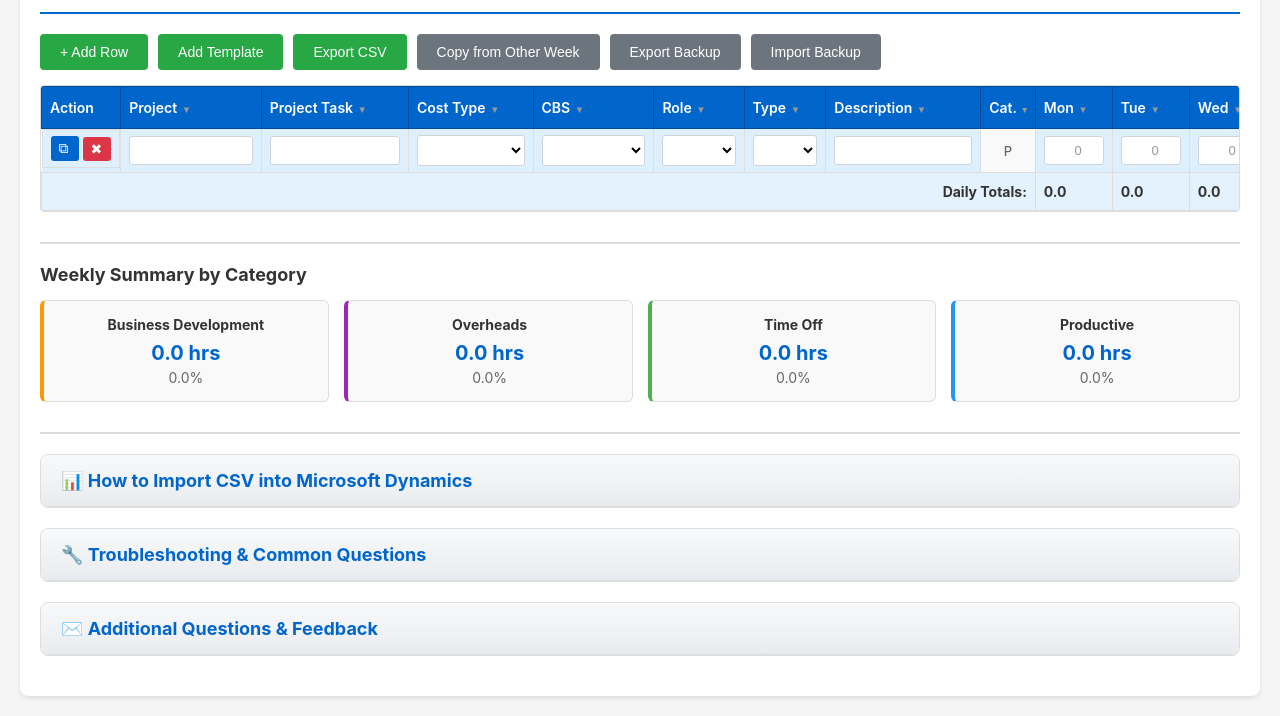
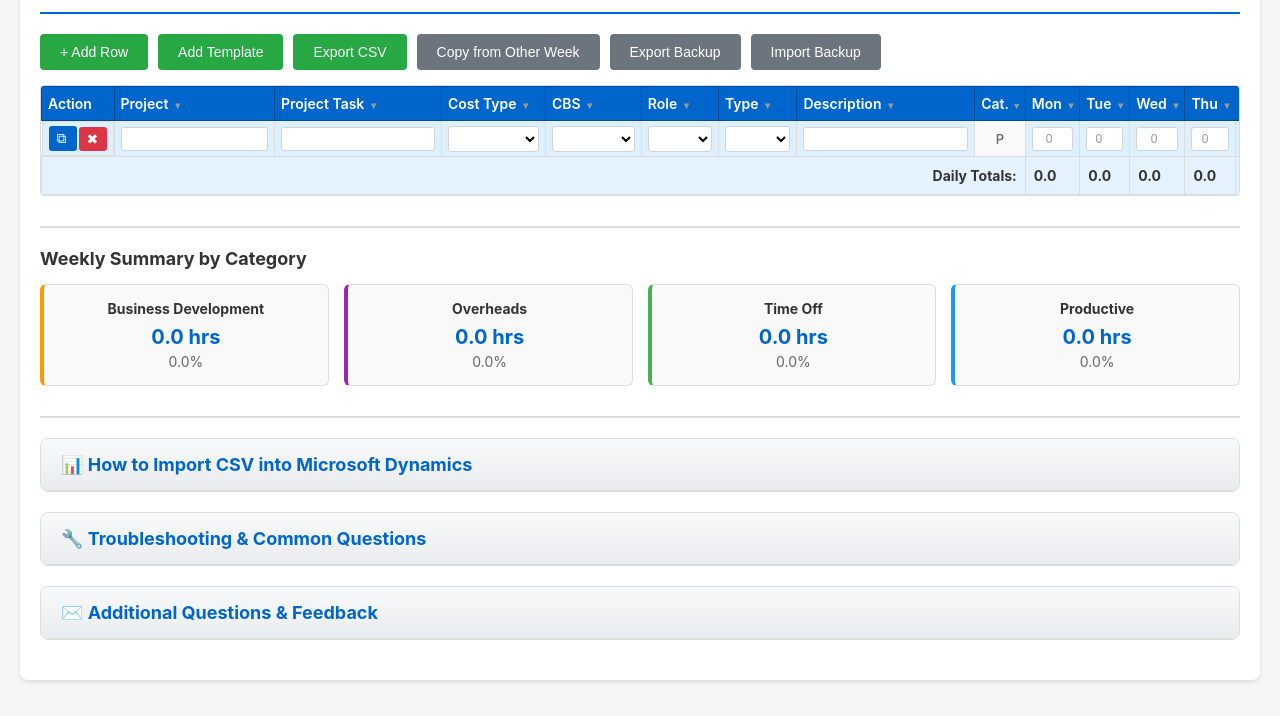
Before and after one commit to chrisleaman/kbr-timesheet, a plain HTML site: page index.html in a window 1280 px wide. Shown: the part 156-872 px from the top of the page. Drawn offline with Linux system fonts and the light colour scheme.

Commit message:
Improve spacing, padding and column widths

```diff
--- a/index.html
+++ b/index.html
@@ -168,7 +168,7 @@
         table {
             width: 100%;
             border-collapse: collapse;
-            min-width: 1600px;
+            min-width: 1400px;
         }
 
         thead {
@@ -181,7 +181,7 @@
         th {
             background-color: #0066cc;
             color: white;
-            padding: 12px 8px;
+            padding: 8px 6px;
             text-align: left;
             font-weight: 600;
             border: 1px solid #004c99;
@@ -189,7 +189,7 @@
         }
 
         td {
-            padding: 6px 8px;
+            padding: 4px 6px;
             border: 1px solid #ddd;
         }
 
@@ -216,10 +216,10 @@
 
         input, select {
             width: 100%;
-            padding: 6px;
+            padding: 4px 5px;
             border: 1px solid #ced4da;
             border-radius: 3px;
-            font-size: 13px;
+            font-size: 12px;
             background-color: #ffffff; /* Solid white background for readability */
         }
 
@@ -229,7 +229,7 @@
         }
 
         input.hours-input {
-            width: 60px;
+            width: 100%;
             text-align: right;
         }
 
@@ -306,7 +306,7 @@
 
         .action-cell {
             display: flex;
-            gap: 4px;
+            gap: 2px;
             align-items: center;
             white-space: nowrap;
         }
@@ -356,7 +356,7 @@
 
         /* Category Column */
         .cat-col {
-            width: 50px;
+            width: 40px;
             text-align: center;
         }
 
@@ -1146,53 +1146,53 @@
             <table id="timesheetTable">
                 <thead>
                     <tr>
-                        <th style="width: 80px;">Action</th>
-                        <th style="width: 200px;" class="sortable" onclick="app.sortColumn('project')" aria-sort="none">
+                        <th style="width: 60px;">Action</th>
+                        <th style="width: 210px;" class="sortable" onclick="app.sortColumn('project')" aria-sort="none">
                             Project <span id="sort-project" class="sort-indicator">▾</span>
                         </th>
-                        <th style="width: 180px;" class="sortable" onclick="app.sortColumn('projectTask')" aria-sort="none">
+                        <th style="width: 200px;" class="sortable" onclick="app.sortColumn('projectTask')" aria-sort="none">
                             Project Task <span id="sort-projectTask" class="sort-indicator">▾</span>
                         </th>
-                        <th style="width: 150px;" class="sortable" onclick="app.sortColumn('costType')" aria-sort="none">
+                        <th style="width: 110px;" class="sortable" onclick="app.sortColumn('costType')" aria-sort="none">
                             Cost Type <span id="sort-costType" class="sort-indicator">▾</span>
                         </th>
-                        <th style="width: 180px;" class="sortable" onclick="app.sortColumn('cbs')" aria-sort="none">
+                        <th style="width: 120px;" class="sortable" onclick="app.sortColumn('cbs')" aria-sort="none">
                             CBS <span id="sort-cbs" class="sort-indicator">▾</span>
                         </th>
-                        <th style="width: 120px;" class="sortable" onclick="app.sortColumn('role')" aria-sort="none">
+                        <th style="width: 90px;" class="sortable" onclick="app.sortColumn('role')" aria-sort="none">
                             Role <span id="sort-role" class="sort-indicator">▾</span>
                         </th>
-                        <th style="width: 100px;" class="sortable" onclick="app.sortColumn('type')" aria-sort="none">
+                        <th style="width: 90px;" class="sortable" onclick="app.sortColumn('type')" aria-sort="none">
                             Type <span id="sort-type" class="sort-indicator">▾</span>
                         </th>
-                        <th style="width: 200px;" class="sortable" onclick="app.sortColumn('description')" aria-sort="none">
+                        <th style="width: 220px;" class="sortable" onclick="app.sortColumn('description')" aria-sort="none">
                             Description <span id="sort-description" class="sort-indicator">▾</span>
                         </th>
                         <th class="cat-col sortable" onclick="app.sortColumn('category')" aria-sort="none">
                             Cat. <span id="sort-category" class="sort-indicator">▾</span>
                         </th>
-                        <th style="width: 60px;" class="sortable" onclick="app.sortColumn('mon')" aria-sort="none">
+                        <th style="width: 50px;" class="sortable" onclick="app.sortColumn('mon')" aria-sort="none">
                             Mon <span id="sort-mon" class="sort-indicator">▾</span>
                         </th>
-                        <th style="width: 60px;" class="sortable" onclick="app.sortColumn('tue')" aria-sort="none">
+                        <th style="width: 50px;" class="sortable" onclick="app.sortColumn('tue')" aria-sort="none">
                             Tue <span id="sort-tue" class="sort-indicator">▾</span>
                         </th>
-                        <th style="width: 60px;" class="sortable" onclick="app.sortColumn('wed')" aria-sort="none">
+                        <th style="width: 50px;" class="sortable" onclick="app.sortColumn('wed')" aria-sort="none">
                             Wed <span id="sort-wed" class="sort-indicator">▾</span>
                         </th>
-                        <th style="width: 60px;" class="sortable" onclick="app.sortColumn('thu')" aria-sort="none">
+                        <th style="width: 50px;" class="sortable" onclick="app.sortColumn('thu')" aria-sort="none">
                             Thu <span id="sort-thu" class="sort-indicator">▾</span>
                         </th>
-                        <th style="width: 60px;" class="sortable" onclick="app.sortColumn('fri')" aria-sort="none">
+                        <th style="width: 50px;" class="sortable" onclick="app.sortColumn('fri')" aria-sort="none">
                             Fri <span id="sort-fri" class="sort-indicator">▾</span>
                         </th>
-                        <th style="width: 60px;" class="sortable" onclick="app.sortColumn('sat')" aria-sort="none">
+                        <th style="width: 50px;" class="sortable" onclick="app.sortColumn('sat')" aria-sort="none">
                             Sat <span id="sort-sat" class="sort-indicator">▾</span>
                         </th>
-                        <th style="width: 60px;" class="sortable" onclick="app.sortColumn('sun')" aria-sort="none">
+                        <th style="width: 50px;" class="sortable" onclick="app.sortColumn('sun')" aria-sort="none">
                             Sun <span id="sort-sun" class="sort-indicator">▾</span>
                         </th>
-                        <th style="width: 70px;" class="sortable" onclick="app.sortColumn('total')" aria-sort="none">
+                        <th style="width: 55px;" class="sortable" onclick="app.sortColumn('total')" aria-sort="none">
                             Total <span id="sort-total" class="sort-indicator">▾</span>
                         </th>
                     </tr>
```
